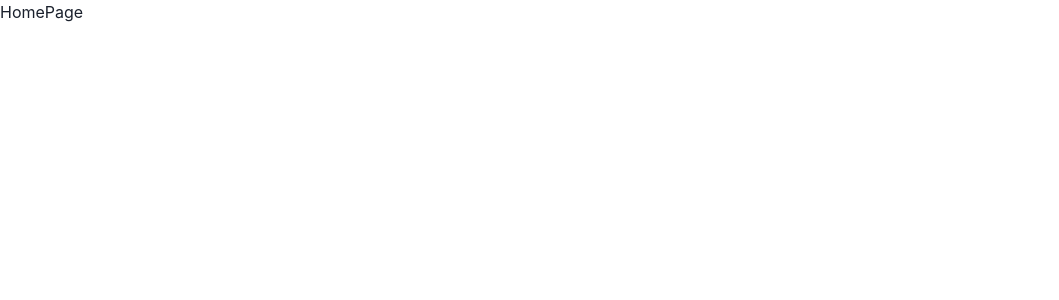
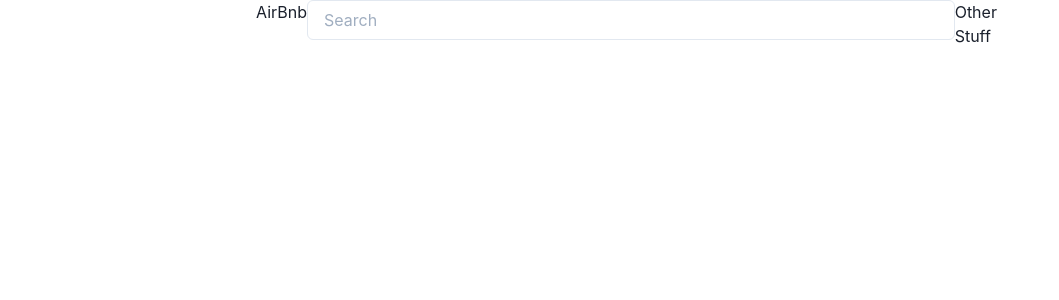
Before and after one commit to fischerafael/airpnp, a Next.js app: page / in a window 1280 px wide. Shown: the top 300 px of the page, without its empty margins (0-1059 px from the left). Built offline with nearby package versions, Linux system fonts and the light colour scheme.

Commit message:
feat: add Header component

```diff
--- a/pages/_app.tsx
+++ b/pages/_app.tsx
@@ -1,5 +1,7 @@
 import { ChakraProvider } from "@chakra-ui/react";
 import type { AppProps } from "next/app";
+import "react-date-range/dist/styles.css"; // main style file
+import "react-date-range/dist/theme/default.css"; // theme css file
 
 function MyApp({ Component, pageProps }: AppProps) {
   return (
--- a/pages/index.tsx
+++ b/pages/index.tsx
@@ -1,7 +1,13 @@
+import { Flex, HStack, Input, Text, VStack } from "@chakra-ui/react";
 import React from "react";
+import { Header } from "../src/components/Header";
 
 const HomePage = () => {
-  return <div>HomePage</div>;
+  return (
+    <VStack w="full" minH="100vh">
+      <Header />
+    </VStack>
+  );
 };
 
 export default HomePage;
--- /dev/null
+++ b/src/components/Header/index.tsx
@@ -0,0 +1,14 @@
+import { Flex, Input, Text } from "@chakra-ui/react";
+import React from "react";
+
+export const Header = () => {
+  return (
+    <Flex w="full" maxW="container.md" justify="space-between">
+      <Text>AirBnb</Text>
+
+      <Input placeholder="Search" />
+
+      <Text>Other Stuff</Text>
+    </Flex>
+  );
+};
```
